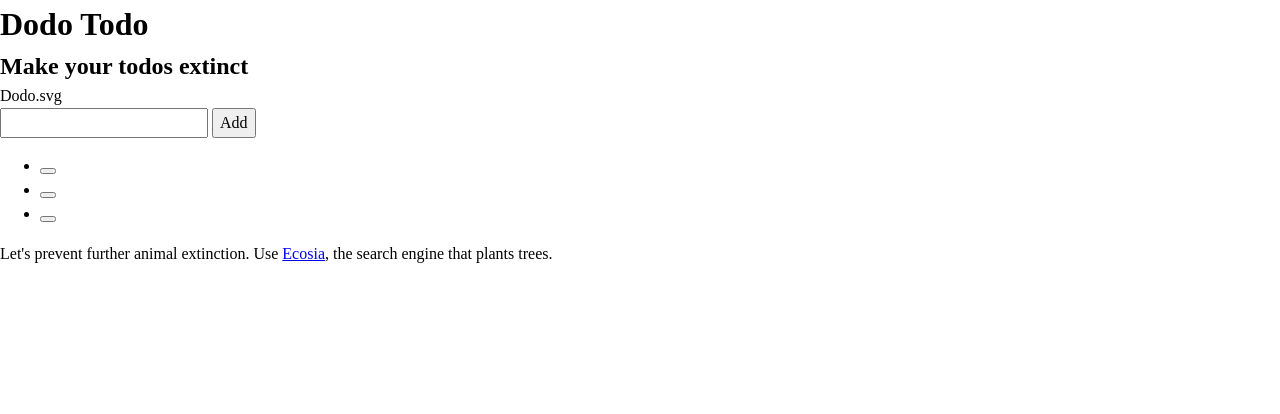
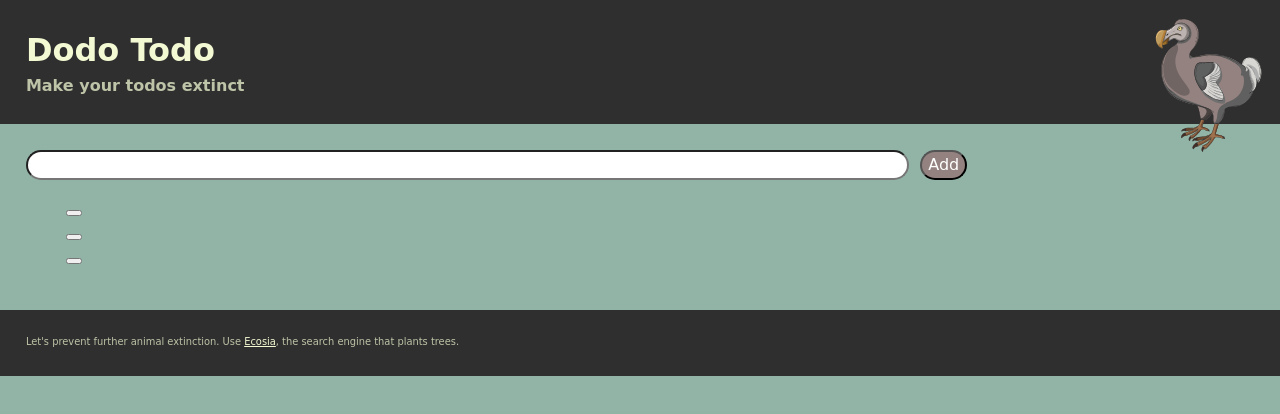
Before and after one commit to fac18/week2-BDIM-fiasco, a website: page index.html in a window 1280 px wide. Drawn offline with Linux system fonts and the light colour scheme; a web font is replaced by a local one.

Commit message:
add styling to HTML
Co-authpred-by: Pat Cichocki <pat.cichocki.uk@gmail.com>

```diff
--- a/index.html
+++ b/index.html
@@ -3,6 +3,8 @@
 
 <head>
   <meta charset="utf-8">
+  <meta name="viewport" content="width=device-width, initial-scale=1.0">
+  <meta http-equiv="X-UA-Compatible" content="ie=edge">
   <title>tdd todo</title>
   <link rel="stylesheet" href="./reset.css">
   <link rel="stylesheet" href="./style.css">
@@ -14,21 +16,29 @@
 </head>
 
 <body>
+
+  <div class="dogologo-container">
+    <figure  class="dodologo" alt="Dodo logo"><img src="Images/Grey Dodo Bird Illustration.svg"></figure>
+  </div>
+
   <header class="header">
     <h1>Dodo Todo</h1>
     <h2>Make your todos extinct</h2>
   </header>
 
-  <figure src="dodo.svg" class="dodologo" alt="Dodo logo">Dodo.svg</figure>
+  <main class="main">
 
-  <form id="add-todo">
-    <input type="text" name="description" value="">
-    <button type="submit">Add</button>
+  <form class="add-todo-form" id="add-todo">
+    <input type="text" class="input-box" name="description" value="">
+    <button class="add-button" type="submit">Add</button>
   </form>
 
   <section class="todo-container" id="todo-container">
-    <ul class="todo-list">
-    </ul>
+    <!-- <ul class="todo-list">
+      <li><span>Bake bread</span></li>
+      <li><span>Buy milk</span></li>
+      <li><span>Clean room</span></li>
+    </ul> -->
     <!-- Stretch Goal -->
     <!-- <ul class="todo-alive">
     </ul>
@@ -36,8 +46,10 @@
     </ul> -->
   </section>
 
-  <footer class="footer">
-    Let's prevent further animal extinction. Use <a class="" aria-label="Link to Ecosia" href='https://www.ecosia.org/?c=en' target="_blank">Ecosia</a>, the search engine that plants trees.
+  </main>
+
+  <footer class="footer"><p>
+    Let's prevent further animal extinction. Use <a class="" aria-label="Link to Ecosia" href='https://www.ecosia.org/?c=en' target="_blank">Ecosia</a>, the search engine that plants trees.</p>
   </footer>
 
 </body>
--- a/style.css
+++ b/style.css
@@ -12,4 +12,124 @@
   --space-l: 1.618rem;
   --space-xl: 2.618rem;
   --space-xxl: 4.236rem;
+/* Fonts */
+  font-family: 'McLaren', cursive;
 }
+
+html {
+  scroll-behavior: smooth;
+}
+
+body {
+  background-color: var(--cadet);
+  /* padding: var(--space-l); */
+}
+
+main {
+  padding: var(--space-l);
+}
+
+/* Dodo Logo */
+
+.dodologo-container {
+  position: relative;
+
+}
+
+.dodologo {
+  width: 7rem;
+  position: absolute;
+  right: var(--space-m);
+  top: var(--space-m);
+
+  animation-name: wobble;
+  animation-duration: 5s;
+  animation-iteration-count: infinite;
+  transform-origin: 70% 70%;
+  display: inline-block;
+}
+
+@keyframes wobble {
+  0% { transform: rotate(0deg)}
+ 10% { transform: rotate(-10deg)}
+ 20% { transform: rotate(12deg)}
+ 40% { transform: rotate(9deg)}
+ 70% { transform: rotate(15deg)}
+100% { transform: rotate(0deg)}
+}
+
+/* Scale up slightly on hover */
+.CLASS:hover {
+  transform: scale(1.3) ;
+  transition: transform 0.3s ease-in-out;
+}
+
+/* Typography */
+
+h1 {
+  color: var(--golden);
+
+}
+
+h2 {
+  color: var(--vanilla);
+  font-size: var(--space-m);
+
+}
+
+h3 {
+
+}
+
+a {
+  color: var(--golden);
+}
+
+a:hover {
+  color: white;
+}
+
+li {
+  list-style: none;
+}
+
+/* Header and Footer */
+
+.header, .footer {
+  background-color: var(--jet);
+  padding: var(--space-l);
+}
+
+.footer > p {
+  color: var(--vanilla);
+  font-size: var(--space-s);
+}
+
+/* Todo Container */
+.todo-container {
+
+}
+
+/* Input Box */
+
+.input-box {
+  border-radius: var(--space-xl);
+  min-width: 69vw;
+}
+
+/* Add Button */
+
+.add-button {
+  color: white;
+  background-color: var(--dodo);
+  border-radius: var(--space-xl);
+  margin-left: var(--space-xs);
+  margin-right:
+}
+
+/* Mark Todo as Done Button */
+
+.mark {
+
+
+}
```
Also changed, not shown: Images/Grey Dodo Bird Illustration.svg (added), 2 other files.
